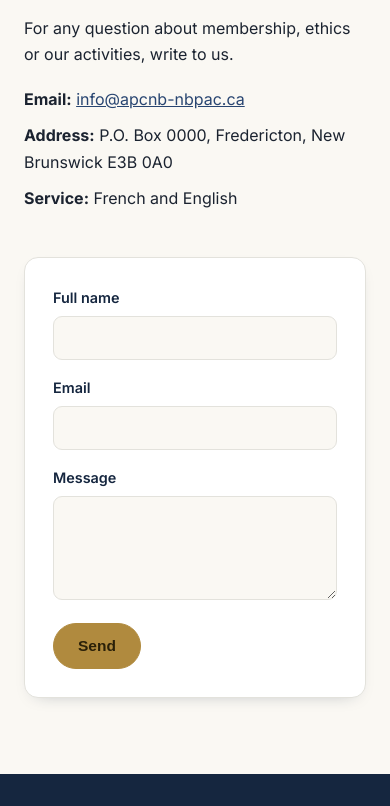
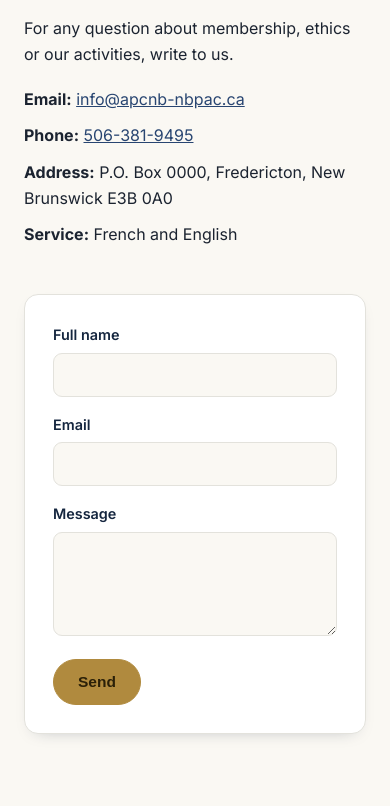
Before and after one commit to xtianchen04/apcnb-nbpac, a website: page index.html in a window 390 px wide. Shown: the part 10294-11100 px from the top of the page. Drawn offline with nearby package versions, Linux system fonts and the light colour scheme.

Commit message:
Ajout du numéro de téléphone à la section Contact
Téléphone 506-381-9495 (lien tel:) ajouté au bloc Contact de l'accueil,
avec libellé bilingue (Téléphone / Phone).

Co-Authored-By: Claude Opus 4.8 <noreply@anthropic.com>

```diff
--- a/assets/js/i18n.js
+++ b/assets/js/i18n.js
@@ -163,6 +163,7 @@ window.APCNB_TRANSLATIONS = {
     "contact.title": "Communiquez avec nous",
     "contact.p1": "Pour toute question concernant l'adhésion, la déontologie ou nos activités, écrivez-nous.",
     "contact.email.label": "Courriel :",
+    "contact.phone.label": "Téléphone :",
     "contact.mail.label": "Adresse :",
     "contact.mail.value": "C.P. 0000, Fredericton (Nouveau-Brunswick) E3B 0A0",
     "contact.lang.label": "Service :",
@@ -373,6 +374,7 @@ window.APCNB_TRANSLATIONS = {
     "contact.title": "Get in touch",
     "contact.p1": "For any question about membership, ethics or our activities, write to us.",
     "contact.email.label": "Email:",
+    "contact.phone.label": "Phone:",
     "contact.mail.label": "Address:",
     "contact.mail.value": "P.O. Box 0000, Fredericton, New Brunswick E3B 0A0",
     "contact.lang.label": "Service:",
--- a/index.html
+++ b/index.html
@@ -291,6 +291,7 @@
           <p data-i18n="contact.p1">Pour toute question concernant l'adhésion, la déontologie ou nos activités, écrivez-nous.</p>
           <ul class="contact-list">
             <li><strong data-i18n="contact.email.label">Courriel :</strong> <a href="mailto:info@apcnb-nbpac.ca">info@apcnb-nbpac.ca</a></li>
+            <li><strong data-i18n="contact.phone.label">Téléphone :</strong> <a href="tel:+15063819495">506-381-9495</a></li>
             <li><strong data-i18n="contact.mail.label">Adresse :</strong> <span data-i18n="contact.mail.value">C.P. 0000, Fredericton (Nouveau-Brunswick) E3B 0A0</span></li>
             <li><strong data-i18n="contact.lang.label">Service :</strong> <span data-i18n="contact.lang.value">Français et anglais</span></li>
           </ul>
```
